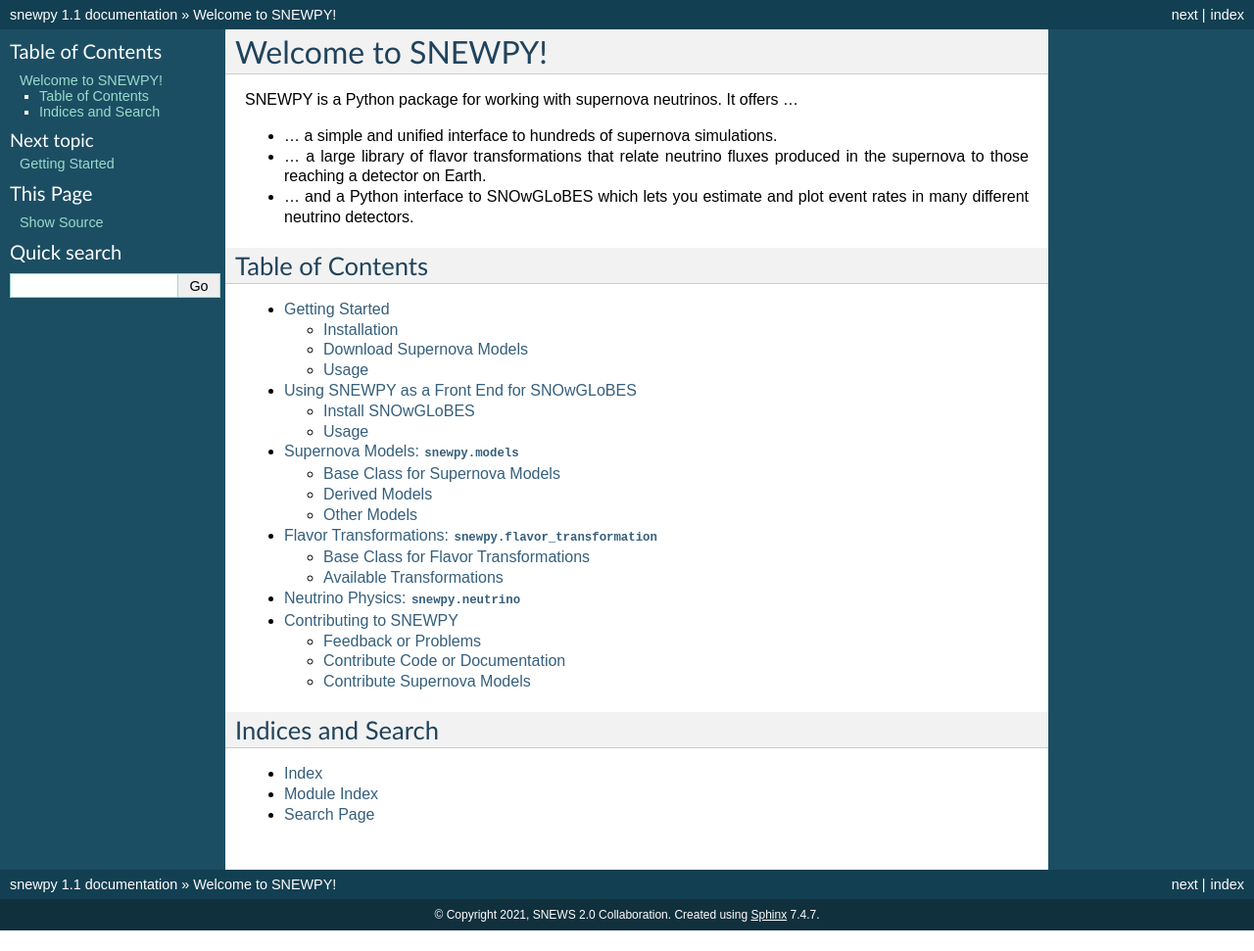
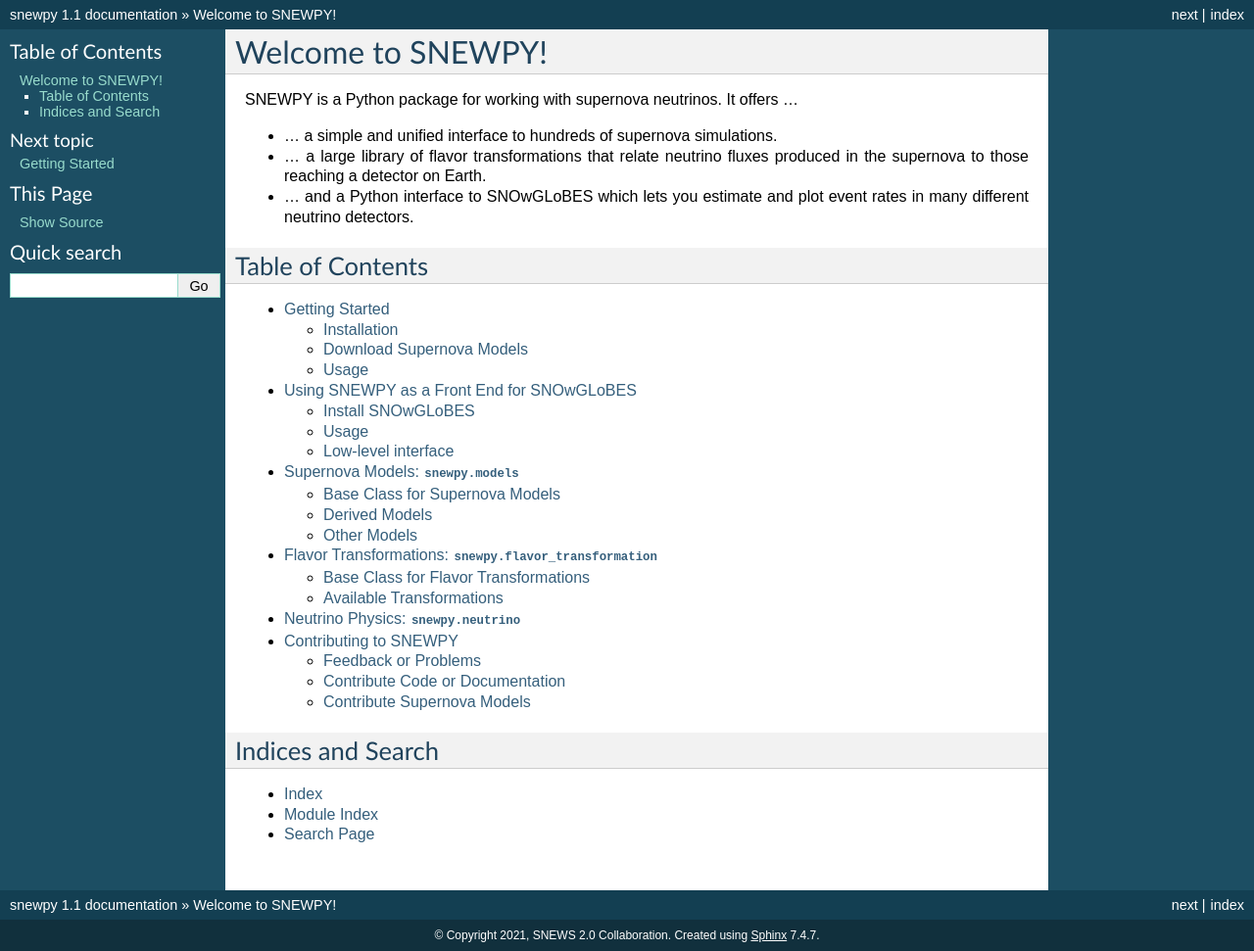
Before and after one commit to SNEWS2/snewpy, a Sphinx documentation site: the page built from doc/source/index.rst, in a window 1280 px wide. Shown: the whole page at 98% size. Built offline with Sphinx 7.4.7, drawn with Linux system fonts in a browser that asks for light colours; before the commit the page ends 950 px from its top, so only the background shows below that.

Commit message:
including low-level interface for SNOwGLoBES in docs

```diff
--- a/doc/source/conf.py
+++ b/doc/source/conf.py
@@ -107,6 +107,7 @@
 napoleon_google_docstring = False
 napoleon_numpy_docstring = True
 napoleon_use_rtype = False
+autoclass_content = 'both'
 
 
 def skip(app, what, name, obj, would_skip, options):
--- a/doc/source/snowglobes.rst
+++ b/doc/source/snowglobes.rst
@@ -14,3 +14,7 @@
 .. automodule:: snewpy.snowglobes
    :members:
    :member-order: bysource
+
+Low-level interface
+-------------------
+.. automodule:: snewpy.snowglobes_interface
```
